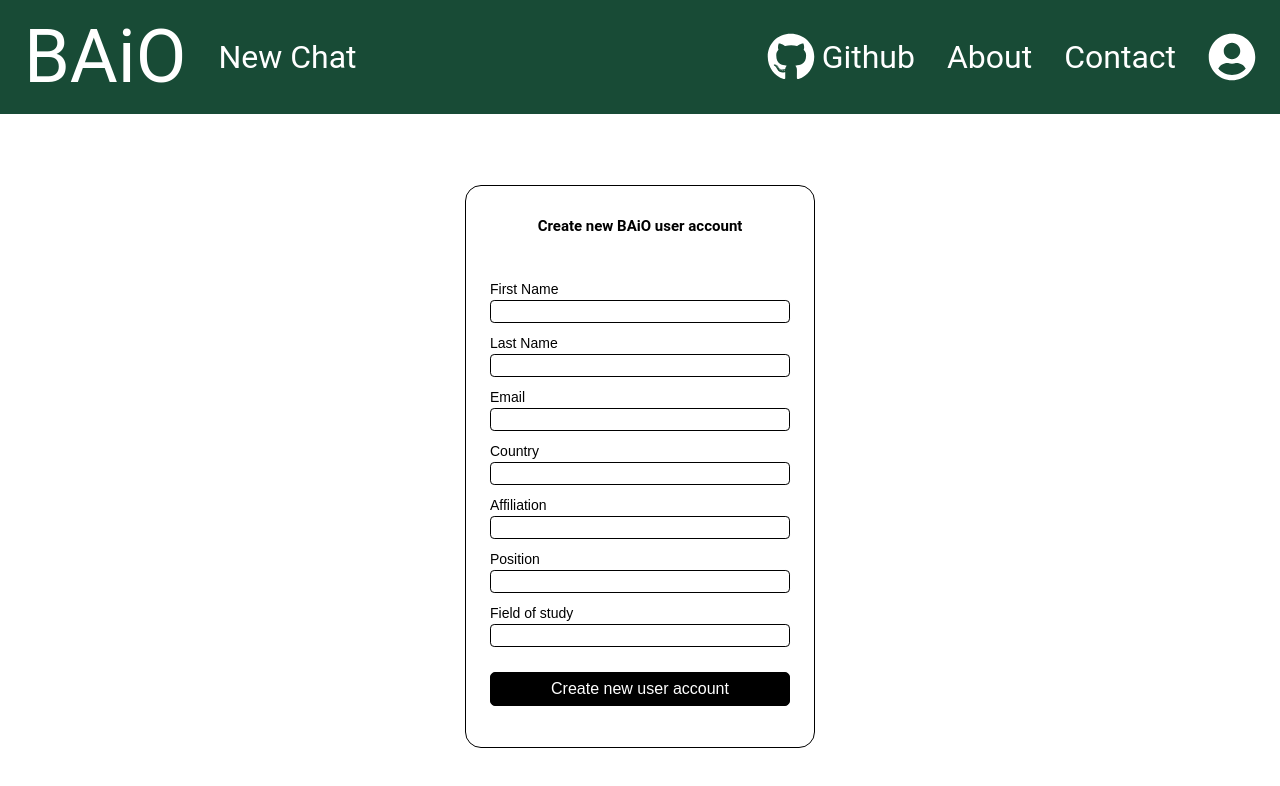
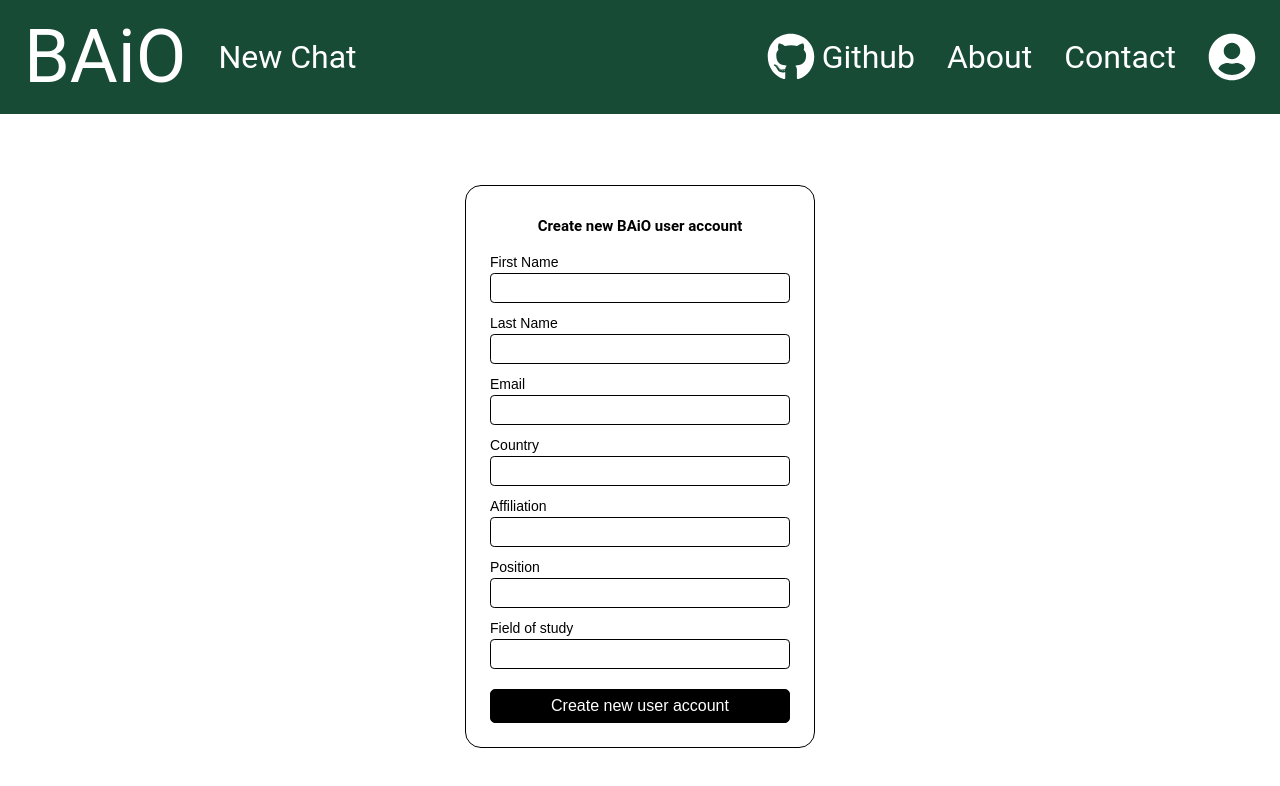
Before and after one commit to baioorg/BAiO_Frontend, a Next.js app in the folder baio_frontend/: page /pages/Registration in a window 1280 px wide. Shown: the top 786 px of the page. Built offline with nearby package versions, Linux system fonts and the light colour scheme.

Commit message:
beautify

```diff
--- a/baio_frontend/src/app/pages/Registration/RegistrationForm.css
+++ b/baio_frontend/src/app/pages/Registration/RegistrationForm.css
@@ -25,6 +25,7 @@
 .reg-form-row input {
     border: 1px solid;
     border-radius: 0.3em;
+    height: 30px;
 }
 
 .reg-btn {
@@ -32,8 +33,8 @@
     background-color: black;
     padding: 0.25em 0.5em;
     border: 1px solid black;
-    margin-top: 25px;
-    margin-bottom: 20px;
+    margin-top: 20px;
+    margin-bottom: 30px;
     border-radius: 5px;
     width: 100%;
 
--- a/baio_frontend/src/components/Login/LoginPage.css
+++ b/baio_frontend/src/components/Login/LoginPage.css
@@ -44,6 +44,7 @@
 .form-row input {
     border: 1px solid;
     border-radius: 0.3em;
+    height:30px;
 }
 
 .logInContainer {
```
